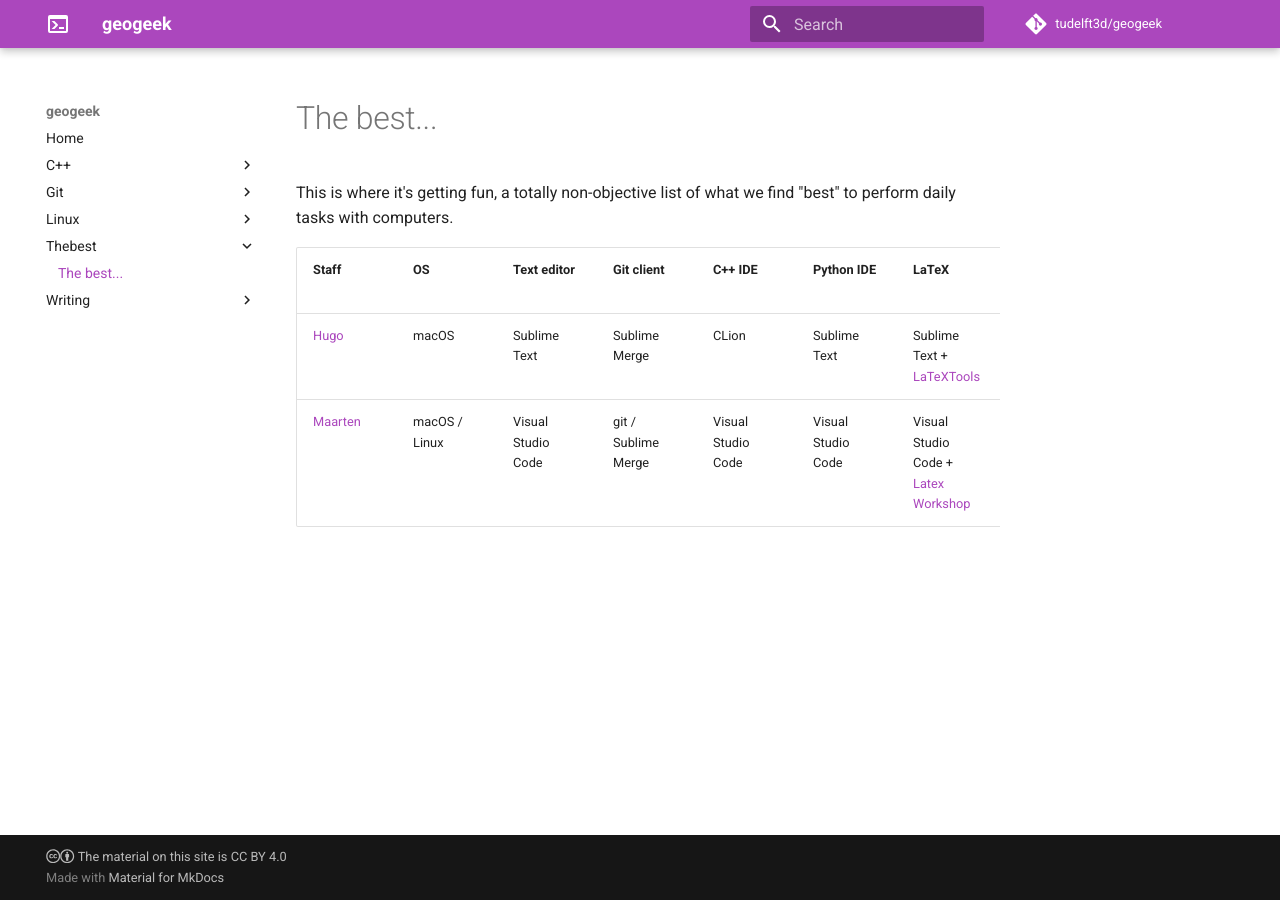
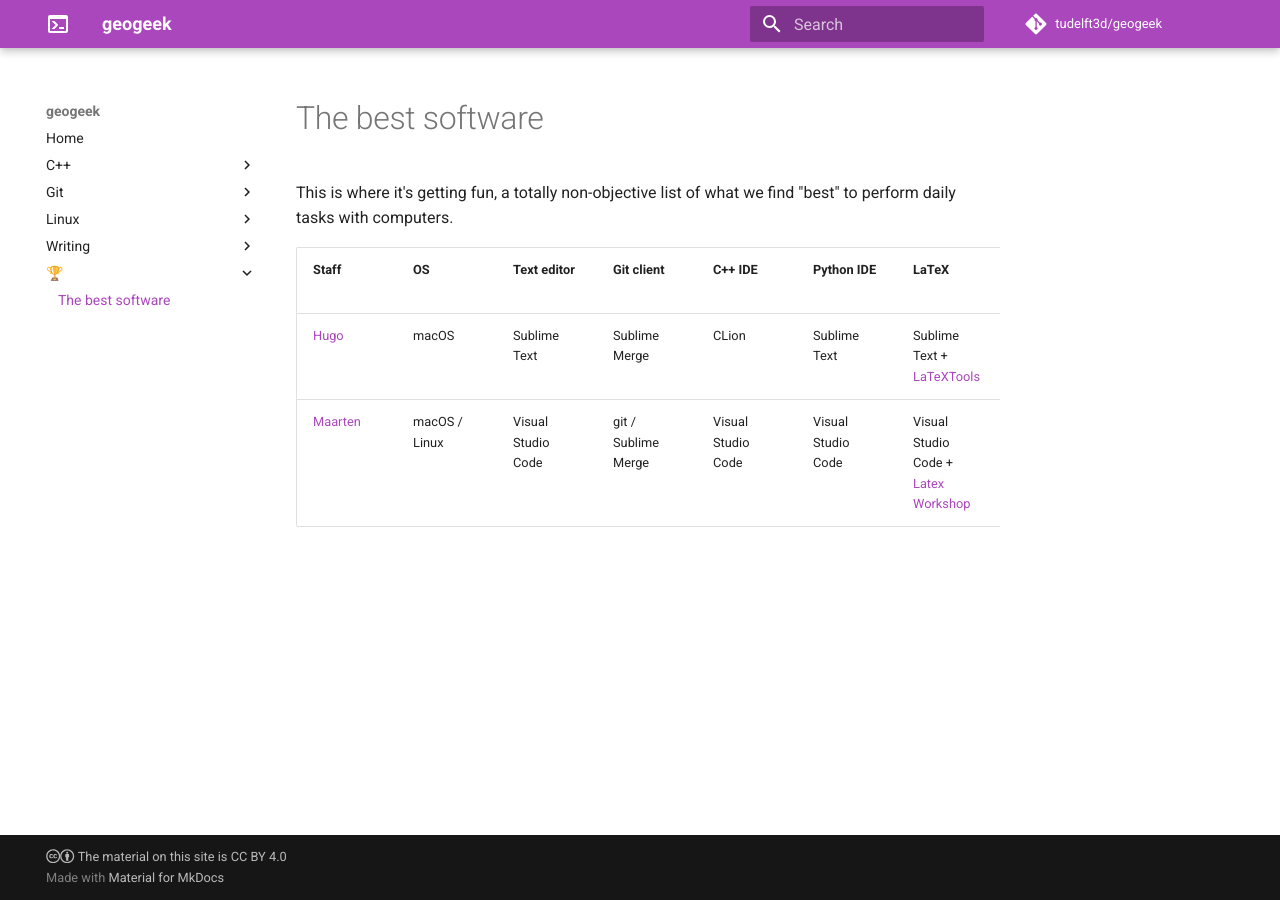
Before and after one commit to tudelft3d/geogeeks, an MkDocs documentation site: the page built from docs/🏆/index.md, in a window 1280 px wide. Built offline with MkDocs 1.6.1 and Material for MkDocs 9.7.7, drawn with Linux system fonts in a browser that asks for light colours; comment, search, counter and statistics services are not loaded.

Commit message:
Rename the best category to an emoji

```diff
--- a/docs/thebest/index.md
+++ b/docs/🏆/index.md
@@ -1,5 +1,5 @@
 
-# The best...
+# The best software
 
 
 This is where it's getting fun, a totally non-objective list of what we find "best" to perform daily tasks with computers.
```
